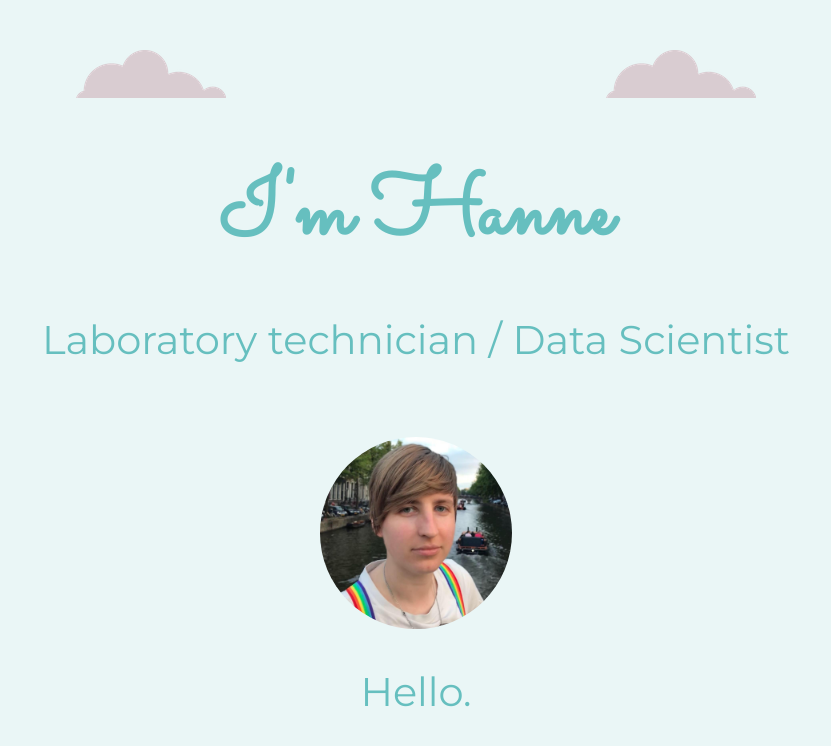
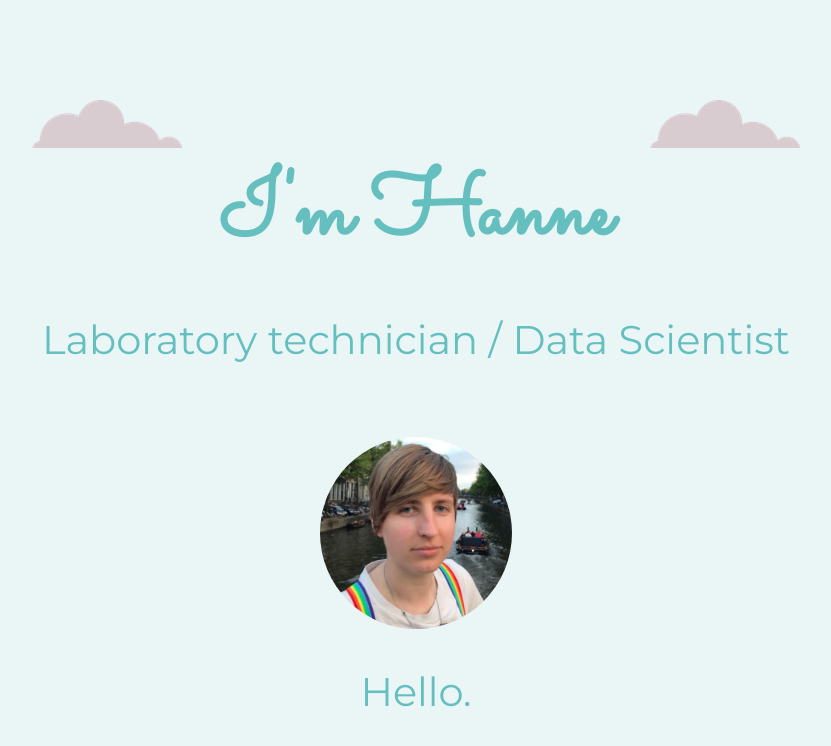
Before and after one commit to MissMercury/Website_with_css, a plain HTML site: page index.html in a window 1280 px wide. Shown: the top 746 px of the page, without its empty margins (224-1055 px from the left). Drawn offline with Linux system fonts and the light colour scheme.

Commit message:
cloud update

```diff
--- a/css/styles.css
+++ b/css/styles.css
@@ -51,13 +51,13 @@ div {
 }
 .right-cloud {
   position: absolute;
-  right: 300px;
-  top: 50px;
+  right: 20%;
+  top: 100px;
 }
 .left-cloud {
   position: absolute;
-  left: 300px;
-  top: 50px;
+  left: 20%;
+  top: 100px;
 }
 .skill-row {
   width: 50%;
```
